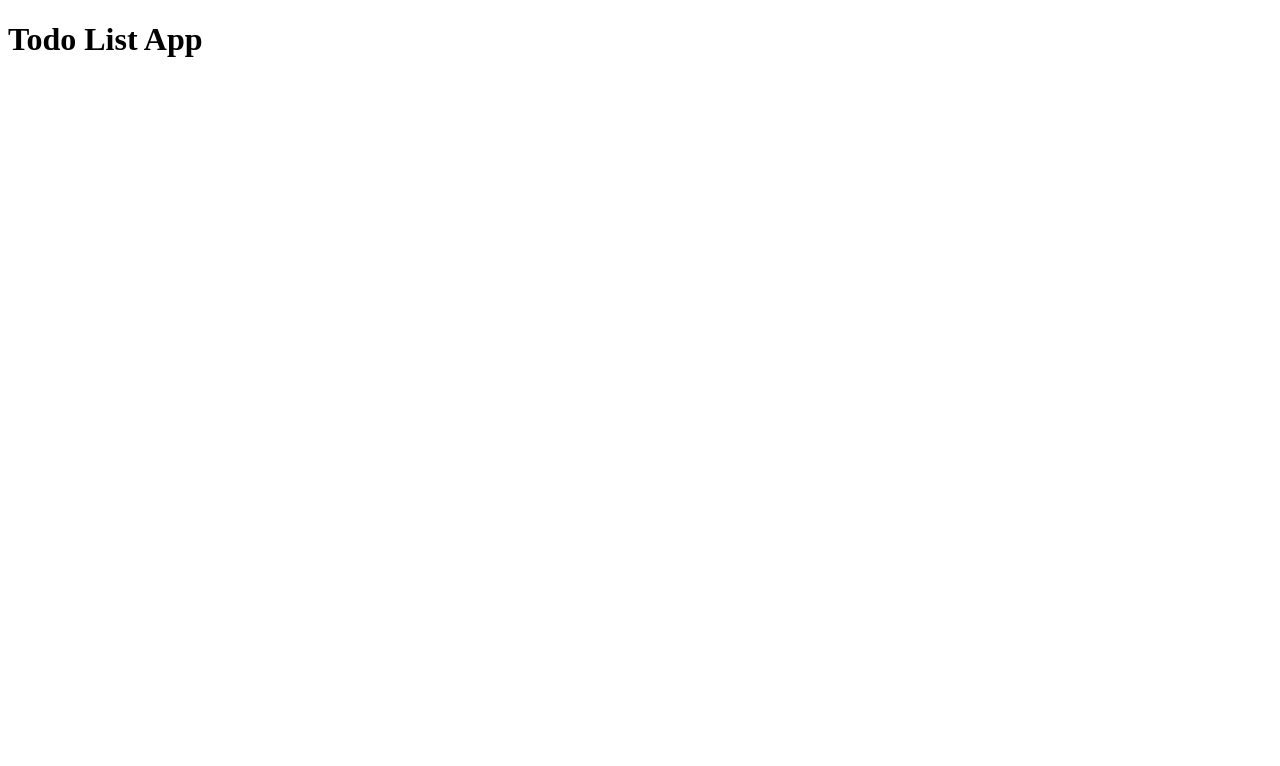
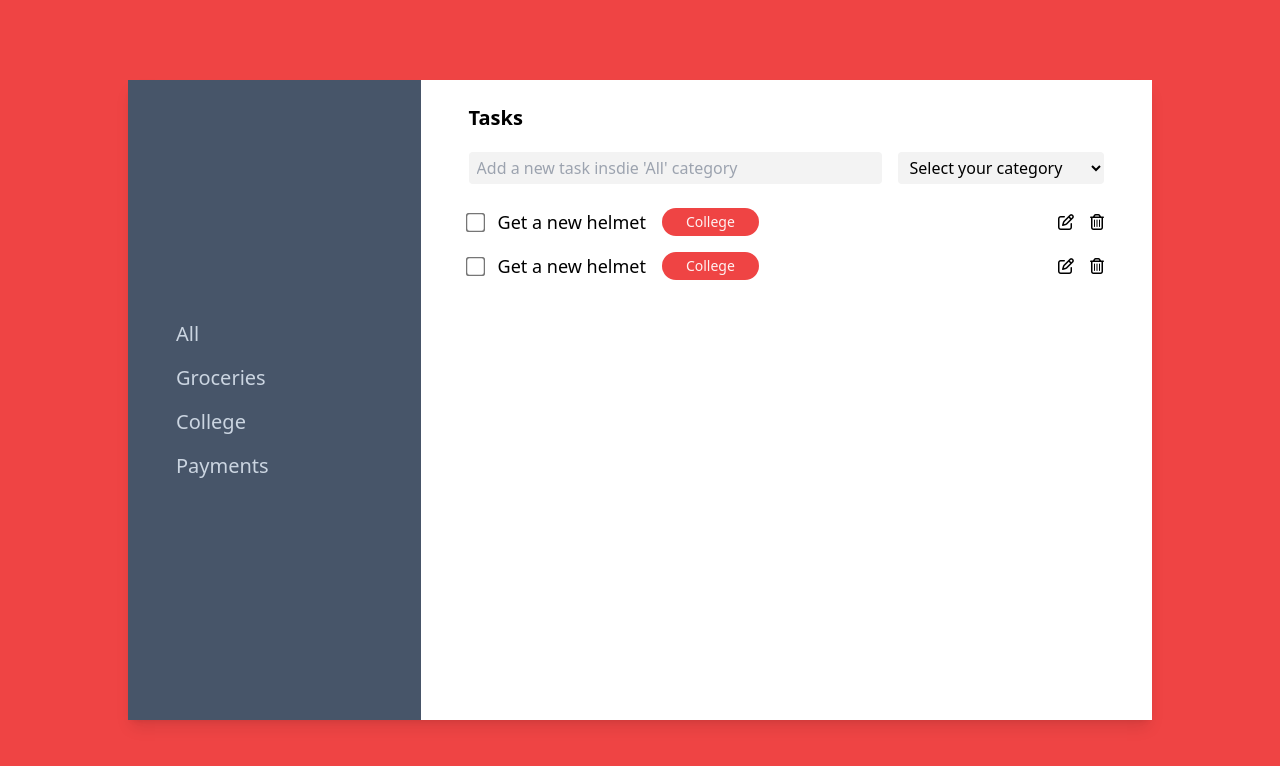
Before and after one commit to Owais-Sonija/odin-todo-list, a plain HTML site: page index.html in a window 1280 px wide. Drawn offline with nearby package versions, Linux system fonts and the light colour scheme.

Commit message:
HTML Design Completed

```diff
--- a/index.html
+++ b/index.html
@@ -1,12 +1,106 @@
 <!DOCTYPE html>
 <html lang="en">
-<head>
-    <meta charset="UTF-8">
-    <meta name="viewport" content="width=device-width, initial-scale=1.0">
+  <head>
+    <meta charset="UTF-8" />
+    <meta name="viewport" content="width=device-width, initial-scale=1.0" />
     <title>Todo List App</title>
-</head>
-<body>
-    <h1>Todo List App</h1>
+    <link
+      rel="stylesheet"
+      href="https://cdnjs.cloudflare.com/ajax/libs/font-awesome/6.6.0/css/all.min.css"
+      integrity="sha512-Kc323vGBEqzTmouAECnVceyQqyqdsSiqLQISBL29aUW4U/M7pSPA/gEUZQqv1cwx4OnYxTxve5UMg5GT6L4JJg=="
+      crossorigin="anonymous"
+      referrerpolicy="no-referrer"
+    />
+    <script src="https://cdn.tailwindcss.com"></script>
+  </head>
+  <body>
+    <main>
+      <div
+        class="page flex flex-col items-center justify-center min-h-screen bg-red-500"
+      >
+        <div class="container h-[80vh] w-[80vw] shadow-lg bg-white">
+          <div
+            class="grid_container grid grid-cols-7 grid-rows-1 w-full h-full"
+          >
+            <div
+              class="tabs pl-12 col-span-2 h-full flex gap-4 flex-col justify-center bg-slate-600"
+            >
+              <p class="tab text-xl font-medium text-slate-300">All</p>
+              <p class="tab text-xl font-medium text-slate-300">Groceries</p>
+              <p class="tab text-xl font-medium text-slate-300">College</p>
+              <p class="tab text-xl font-medium text-slate-300">Payments</p>
+            </div>
+            <div
+              class="content py-6 px-12 flex flex-col gap-6 col-span-5 h-full"
+            >
+              <div class="flex flex-col gap-5">
+                <p for="todo" class="text-xl font-semibold">Tasks</p>
+                <form class="flex items-center gap-4">
+                  <div class="flex flex-col gap-2 w-4/6">
+                    <input
+                      type="text"
+                      name="todo"
+                      id="todo"
+                      class="py-1 px-2 border-none rounded bg-[#F3F3F3]"
+                      placeholder="Add a new task insdie 'All' category"
+                    />
+                  </div>
+                  <div class="w-2/6">
+                    <select
+                      name="category"
+                      id="category"
+                      class="py-1 px-2 border-none rounded bg-[#F3F3F3] w-full"
+                    >
+                      <option value="" disabled selected>
+                        Select your category
+                      </option>
+                      <option value="groceries">Groceries</option>
+                      <option value="college">College</option>
+                      <option value="payments">Payments</option>
+                    </select>
+                  </div>
+                </form>
+              </div>
+              <div class="tasks flex flex-col gap-4">
+                <div class="task flex items-center justify-between">
+                  <div class="flex items-center gap-4">
+                    <input
+                      type="checkbox"
+                      name="complete_check"
+                      id="complete_check"
+                      class="scale-150"
+                    />
+                    <p class="todo_text text-lg">Get a new helmet</p>
+                    <span class="category_badge py-1 px-6 rounded-full bg-red-500 text-sm text-red-50 font-medium  ">College</span>
+                  </div>
+                  <div class="flex items-center gap-4">
+                    <span class="cursor-pointer"><i class="fa-regular fa-pen-to-square"></i></span>
+                    <span class="cursor-pointer"><i class="fa-regular fa-trash-can"></i></span>
+                  </div>
+                </div>
+
+                <div class="task flex items-center justify-between">
+                    <div class="flex items-center gap-4">
+                      <input
+                        type="checkbox"
+                        name="complete_check"
+                        id="complete_check"
+                        class="scale-150"
+                      />
+                      <p class="todo_text text-lg">Get a new helmet</p>
+                      <span class="category_badge py-1 px-6 rounded-full bg-red-500 text-sm text-red-50 font-medium  ">College</span>
+                    </div>
+                    <div class="flex items-center gap-4">
+                      <span class="cursor-pointer"><i class="fa-regular fa-pen-to-square"></i></span>
+                      <span class="cursor-pointer"><i class="fa-regular fa-trash-can"></i></span>
+                    </div>
+                  </div>
+              </div>
+            </div>
+          </div>
+        </div>
+      </div>
+    </main>
     <script src="script.js"></script>
-</body>
+  </body>
 </html>
```
Also changed, not shown: tailwind.config.js (added).
